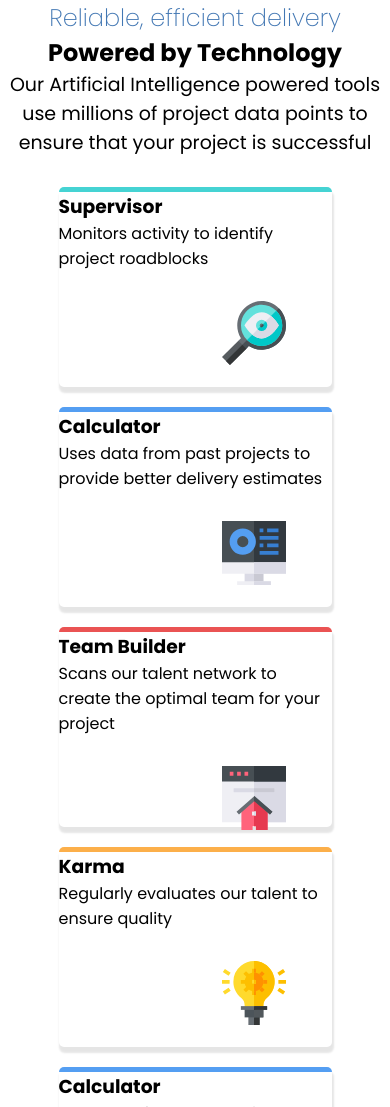
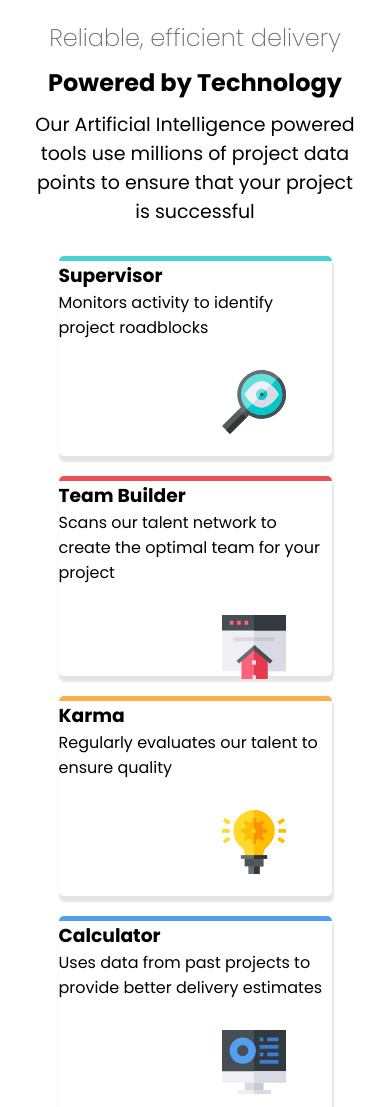
Before and after one commit to Ayomidespenz/Card, a plain HTML site: page index.html in a window 390 px wide. Shown: the top 1107 px of the page. Drawn offline with Linux system fonts and the light colour scheme; a web font is replaced by a local one.

Commit message:
Adjust the responsiveness

```diff
--- a/index.html
+++ b/index.html
@@ -11,10 +11,12 @@
 </head>
 <body>
     <section class="main">
-    <h2>Reliable, efficient delivery</h2>
+    <div class="can">
+        <h2>Reliable, efficient delivery</h2>
     <h1>  Powered by Technology</h1>
     <p>Our Artificial Intelligence powered tools use millions of project data points
-        to ensure that your project is successful</p>
+        to ensure that your project is successful</p></div>
+
     </section>
 
         <div class="all">
@@ -26,11 +28,11 @@
         <img src="/images/icon-supervisor.svg" alt="">
     </div>
 
-    <div class="calculator">
+    <!-- <div class="calculator">
         <h3>Calculator</h3>
         <p>Uses data from past projects to provide better delivery estimates</p>
         <img src="/images/icon-calculator.svg" alt="">
-    </div>
+    </div> -->
     <div class="card">
         <h3>Team Builder</h3>
         <p> Scans our talent network to create the optimal team for your project
--- a/style.css
+++ b/style.css
@@ -5,11 +5,23 @@
 }
 .main{
     text-align: center;
+    margin-top: 30px;
+    /* border: 2px solid red; */
+}
+.main p{
+    width: 38%;
+    margin: auto;
+    margin-top: 10px;
 }
 .main h2{
     font-weight: 200;
-    color: hsl(212, 46%, 48%);
+    margin-top: 10px;
+    color: hsla(220, 8%, 7%, 0.628);
 }
+.main h1{
+    margin-top: 10px;
+}
+
 h1{
     font-family:Poppins ;
 }
@@ -23,12 +35,12 @@ p{
     font-family: Poppins;
 }
 .all{
-    /* border:2px solid green; */
     position: relative;
     width: 70%;
     height: 500px;
     margin: 5px auto;
     margin-top: 30px;
+
 
 }
 .card{
@@ -40,6 +52,7 @@ p{
     justify-content: center;
     box-shadow: 1px 5px 2px 1px rgba(0, 0, 0, 0.1);
     border-radius: 5px;
+
 }
 .card img{
     margin-left: 60%;
@@ -55,6 +68,7 @@ p{
     left:68%;
     box-shadow: 1px 5px 2px 1px rgba(0, 0, 0, 0.1);
     border-radius: 5px;
+
 }
 .calculator img{
     margin-left: 60%;
@@ -73,7 +87,6 @@ box-shadow: 1px 5px 2px 1px rgba(0, 0, 0, 0.1);
     border-radius: 5px;
 }
 .mirror img{
-    /* border: 3px solid red; */
     margin-left: 60%;
     margin-top: 30px;
 }
@@ -88,7 +101,6 @@ box-shadow: 1px 5px 2px 1px rgba(0, 0, 0, 0.1);
     border-radius: 5px;
 }
 .karma img{
-    /* border: 3px solid red; */
     margin-left: 60%;
     margin-top: 30px;
 }
@@ -115,5 +127,9 @@ box-shadow: 1px 5px 2px 1px rgba(0, 0, 0, 0.1);
     }
     .main p{
         font-size: 19px;
+        width: 83%;
+    }
+    .main{
+        margin-top: 20px;
     }
 }
```
